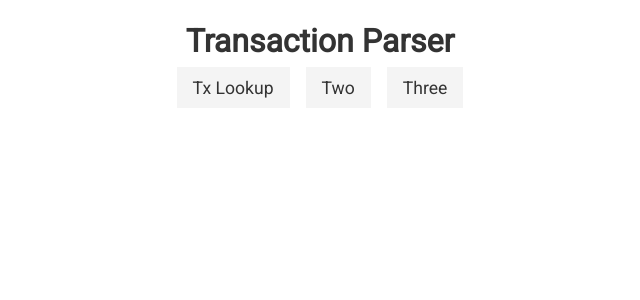
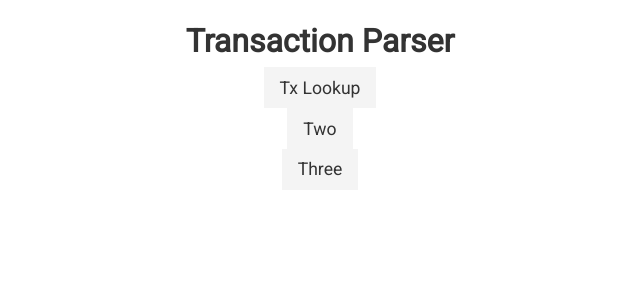
Before and after one commit to Flash-Git/Parser, a React app: page / in a window 1280 px wide. Shown: the top 300 px of the page, without its empty margins (320-960 px from the left). Built offline with nearby package versions, Linux system fonts and the light colour scheme.

Commit message:
Removed unnecessary div

```diff
--- a/src/components/parsers/ParserSelector.tsx
+++ b/src/components/parsers/ParserSelector.tsx
@@ -1,4 +1,4 @@
-import React, { FC } from "react";
+import React, { FC, Fragment } from "react";
 import { setType } from "parsers";
 import { PARSER_TYPES } from "components/layout/Parser";
 
@@ -6,16 +6,13 @@ interface Props {
   setType: setType;
 }
 
-const ParserSelector: FC<Props> = ({ setType }) => {
-  return (
-    <div>
+const ParserSelector: FC<Props> = ({ setType }) => (
+  <Fragment>
     <button className="btn mx" onClick={() => setType(PARSER_TYPES.txLookup)}>
       Tx Lookup
     </button>
     <button className="btn mx">Two</button>
     <button className="btn mx">Three</button>
-    </div>
+  </Fragment>
 );
-};
-
 export default ParserSelector;
```
Lines whose indentation alone changed are shown as unchanged.
